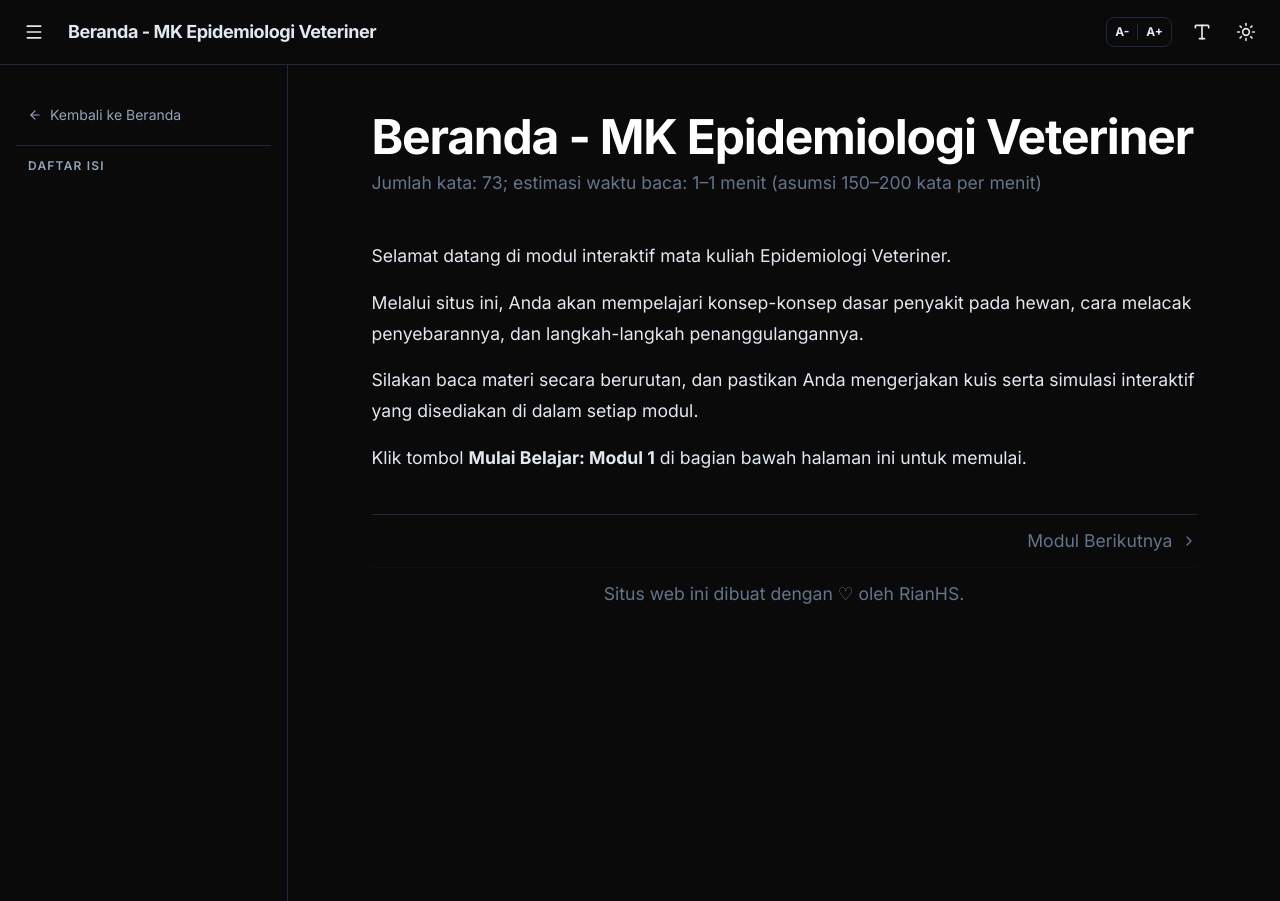
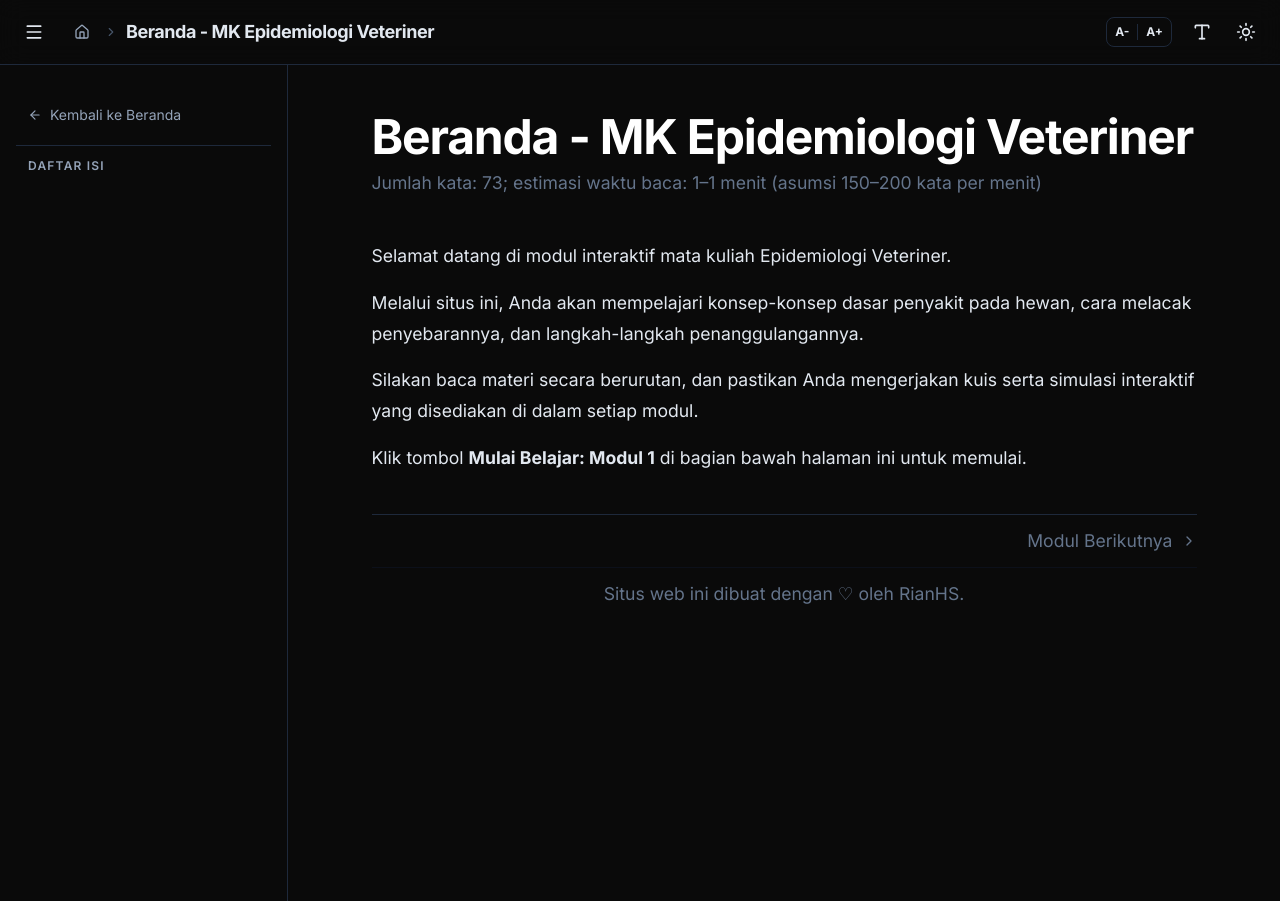
Before and after one commit to rianhs/epidemiologi-dan-ekonomi-veteriner, a Jekyll site: the page built from index.md, in a window 1280 px wide. Built offline with Jekyll 4.4.1, drawn with Linux system fonts in a browser that asks for light colours; nearby versions of some CDN libraries.

Commit message:
Update default.html

```diff
--- a/_layouts/default.html
+++ b/_layouts/default.html
@@ -186,8 +186,14 @@
         <button id="toggleSidebar" class="p-2 hover:bg-slate-100 dark:hover:bg-slate-800 rounded-lg transition" title="Toggle Sidebar">
           <i data-lucide="menu" class="w-5 h-5"></i>
         </button>
-        <!-- Judul di header: diambil dari front matter setiap .md -->
-        <span class="font-bold tracking-tight text-lg hidden md:block">{{ page.title }}</span>
+        <!-- Breadcrumb: ikon rumah + separator + judul halaman -->
+        <div class="hidden md:flex items-center gap-2 text-sm">
+          <a href="{{ site.baseurl }}/" class="p-1.5 hover:bg-slate-100 dark:hover:bg-slate-800 rounded-lg transition text-slate-500 dark:text-slate-400 hover:text-brand dark:hover:text-brand" title="Kembali ke Beranda">
+            <i data-lucide="house" class="w-4 h-4"></i>
+          </a>
+          <i data-lucide="chevron-right" class="w-3.5 h-3.5 text-slate-400 dark:text-slate-600"></i>
+          <span class="font-bold tracking-tight text-lg text-slate-800 dark:text-slate-200">{{ page.title }}</span>
+        </div>
       </div>
       <div class="flex items-center gap-1 md:gap-2">
         <div class="flex items-center border border-slate-200 dark:border-slate-800 rounded-lg overflow-hidden mr-1">
@@ -216,7 +222,7 @@
           <span>Kembali ke Beranda</span>
         </a>
         <div class="border-t border-slate-200 dark:border-slate-800 mb-3"></div>
-        <h2 class="text-xs font-semibold text-slate-400 uppercase tracking-widest mb-3 px-3">Daftar Isi</h2>
+        <h2 class="text-xs font-semibold text-slate-600 dark:text-slate-400 uppercase tracking-widest mb-3 px-3">Daftar Isi</h2>
         <div id="tocList" class="space-y-1 text-sm text-slate-600 dark:text-slate-400"></div>
       </nav>
     </aside>
```
